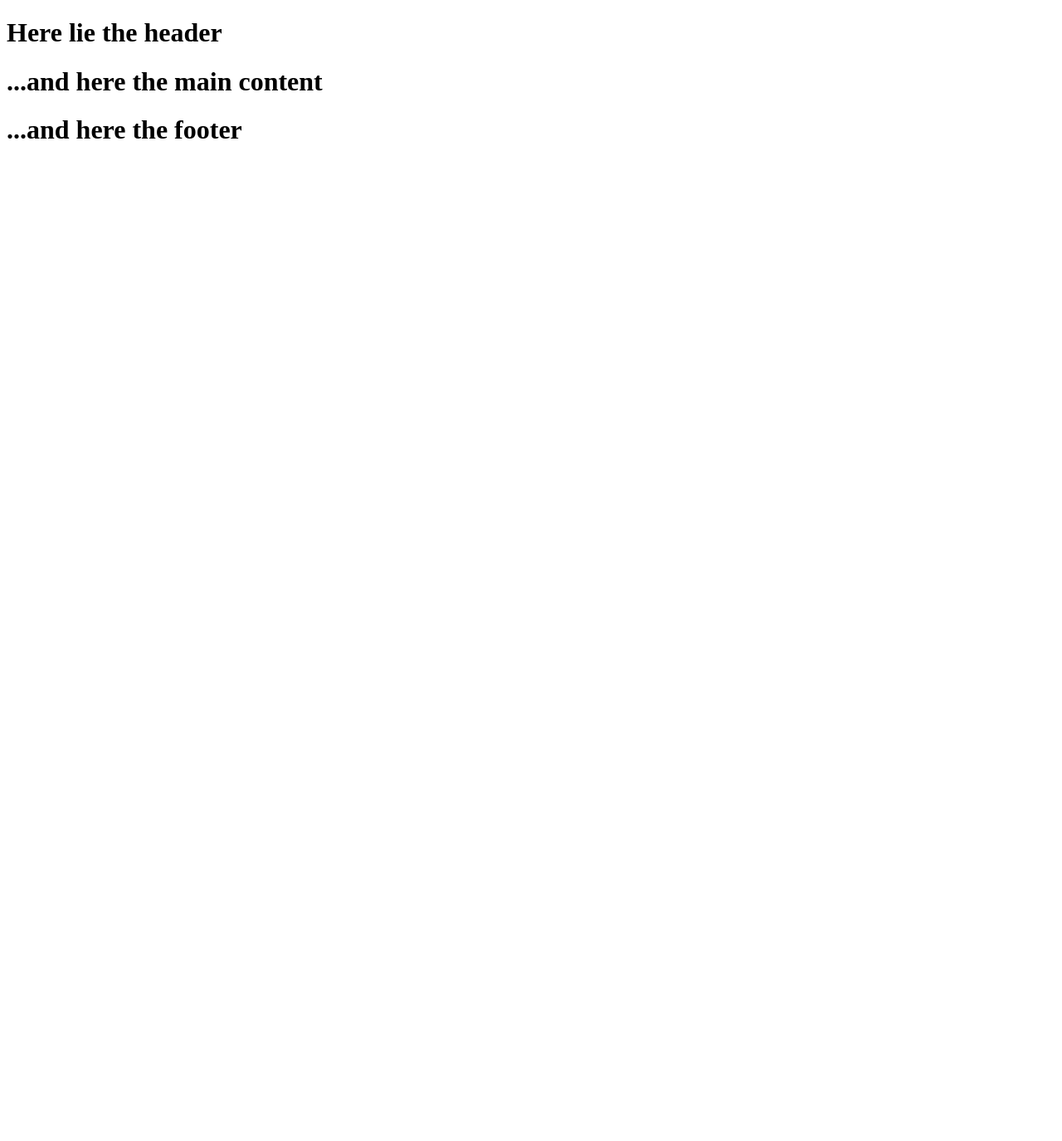
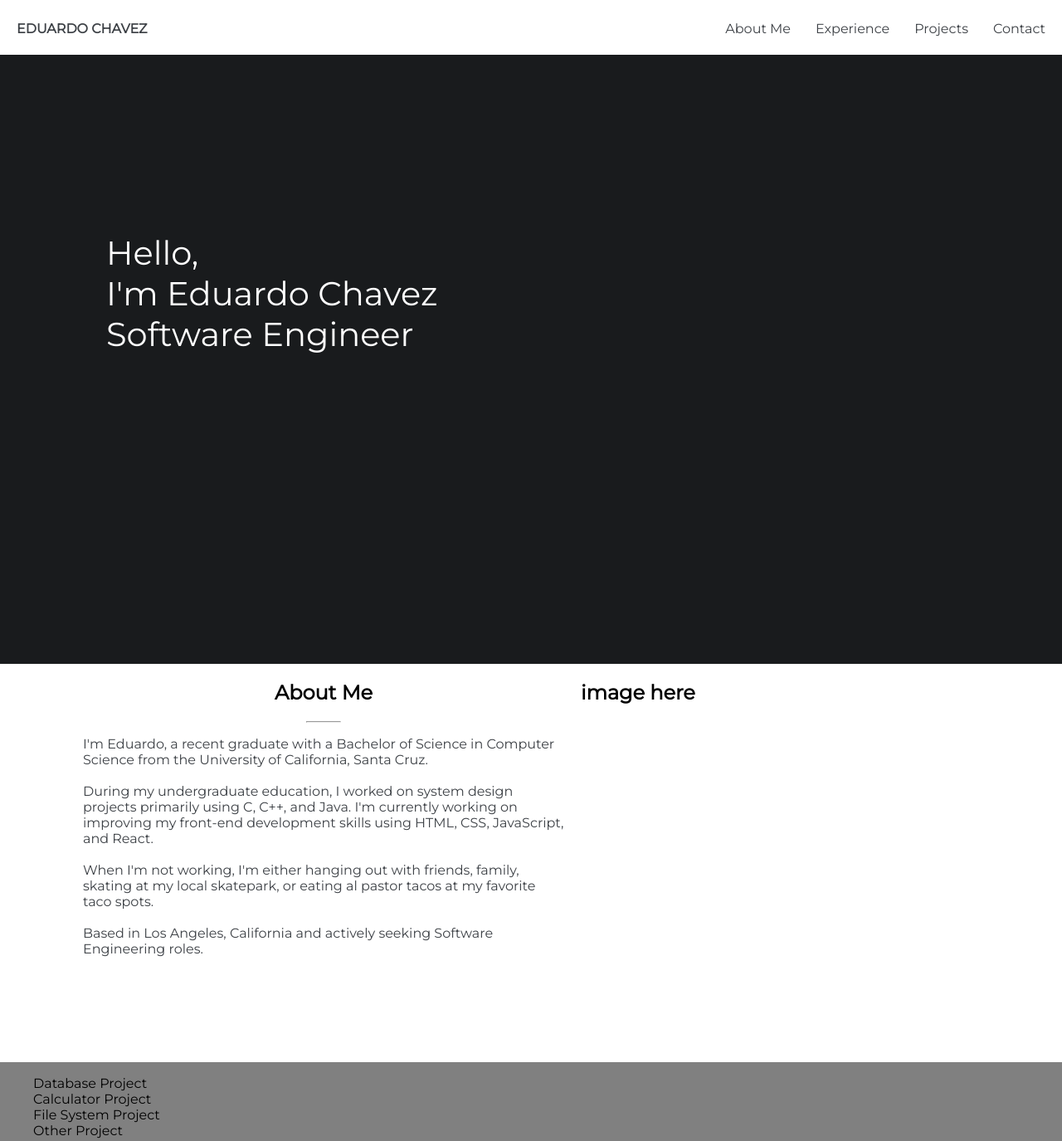
Before and after one commit to chavezed/chavezed.github.io, a plain HTML site: page index.html in a window 1280 px wide. Shown: the top 1375 px of the page at 83% size. Before the commit the page ends 800 px from the top, so only its background shows below. Drawn offline with Linux system fonts and the light colour scheme.

Commit message:
created navbar, intro, about me

```diff
--- a/index.html
+++ b/index.html
@@ -4,19 +4,66 @@
     <meta charset="UTF-8">
     <meta name="viewport" content="width=device-width, initial-scale=1.0">
     <meta http-equiv="X-UA-Compatible" content="ie=edge">
+    <link rel="stylesheet" href="style.css">
+    <link href="https://fonts.googleapis.com/css2?family=Montserrat&display=swap" rel="stylesheet">
     <title>Document</title>
 </head>
 <body>
-    <div>
-        <h1>Here lie the header</h1>
-    </div>
-    <div>
-        <h1>...and here the main content</h1>
-    </div>
-    <div>
-        <h1>
-            ...and here the footer
-        </h1>
+    <div class="container">
+        <div class="navbar">
+            <div class="navbar-items">
+                <a class="navbar-logo" href="#intro"><strong>EDUARDO CHAVEZ</strong></a>
+                <ul class="navbar-directory">
+                    <li><a href="#about-me">About Me</a></li>
+                    <li><a href="#experience">Experience</a></li>
+                    <li><a href="#projects">Projects</a></li>
+                    <li><a href="#contact">Contact</a></li>
+                </ul>
+            </div>
+        </div>
+        <div class="intro" id="intro">
+            <p>
+                Hello, <br>I'm Eduardo Chavez
+                <br>
+                Software Engineer
+            </p>
+        </div>
+        <div class="about-me" id="about-me">
+            <div class="description">
+                <h2>About Me</h2>
+                <hr style="width:40px;">
+                <p>
+                    I'm Eduardo, a recent graduate with a Bachelor of Science in
+                    Computer Science from the University of California,
+                    Santa Cruz.
+                    <br><br>
+                    During my undergraduate education, I worked on system design projects
+                    primarily using C, C++, and Java. I'm currently working on improving my
+                    front-end development skills using HTML, CSS, JavaScript, and React.
+                    <br><br>
+                    When I'm not working, I'm either hanging out with friends, family,
+                    skating at my local skatepark, or eating al pastor tacos at my favorite taco spots.
+                    <br><br>
+                    Based in Los Angeles, California and actively
+                    seeking Software Engineering roles.
+                    <br><br>
+                </p>
+            </div>
+            <div class="selfie">
+               <h2>image here</h2>
+            </div>
+        </div>
+        <div class="projects" id="projects">
+            <ul class="projects-list">
+                <li>Database Project</li>
+                <li>Calculator Project</li>
+                <li>File System Project</li>
+                <li>Other Project</li>
+            </ul>
+        </div>
+        <div class="footer">
+            <p>Eduardo Chavez Copyright 2020</p>
+        </div>
     </div>
 </body>
 </html>
--- /dev/null
+++ b/style.css
@@ -0,0 +1,109 @@
+html, body {
+    margin: 0;
+    padding: 0;
+    font-family: 'Montserrat', sans-serif;
+    scroll-behavior: smooth;
+}
+.container {
+    display: flex;
+    flex-direction: column;
+}
+
+.navbar {
+    background-color: white;
+    height: 66px;
+    width: 100%;
+    position: fixed;
+
+}
+
+.navbar-items {
+    display: flex;
+    justify-content: space-between;
+    font-size: 16px;
+}
+
+.navbar-logo {
+    margin-top: 25px;
+    margin-left: 20px;
+    text-decoration: none;
+    color: #3d4146;
+}
+
+.navbar-logo:hover {
+    color: #188781;
+}
+
+.navbar-directory {
+    list-style: none;
+    display: flex;
+    margin-top: 25px;
+    margin-right: 20px;
+}
+
+.navbar-directory li a {
+    text-decoration: none;
+    color: #3d4146;
+    margin-left: 30px;
+
+}
+
+.navbar-directory li a:hover {
+    color: #188781;
+}
+
+.intro {
+    color: white;
+    background-color: #191b1d;;
+    height: 100vh;
+    width: 100%;
+    display: flex;
+    justify-content: flex-start;
+}
+
+.about-me {
+    display: flex;
+    height: 60vh;
+}
+
+.description {
+    width: 50vw;
+    padding-left: 100px;
+    padding-right: 20px;
+}
+
+.description h2 {
+    text-align: center;
+}
+.description p {
+    color: #3d4146;
+}
+.selfie {
+    width: 50vw;
+}
+/*
+.selfie img {
+    max-width: 100%;
+    max-height: 100%;
+    object-fit: contain;
+}
+*/
+.intro p {
+    padding-left: 10vw;
+    padding-top: 30vh;
+    font-size: 40px;
+}
+
+.projects {
+    background-color: grey;
+    height: 100vh;
+}
+
+.projects-list {
+    list-style: none;
+}
+
+.footer {
+    background-color: orange;
+    text-align: center;
+}
```
